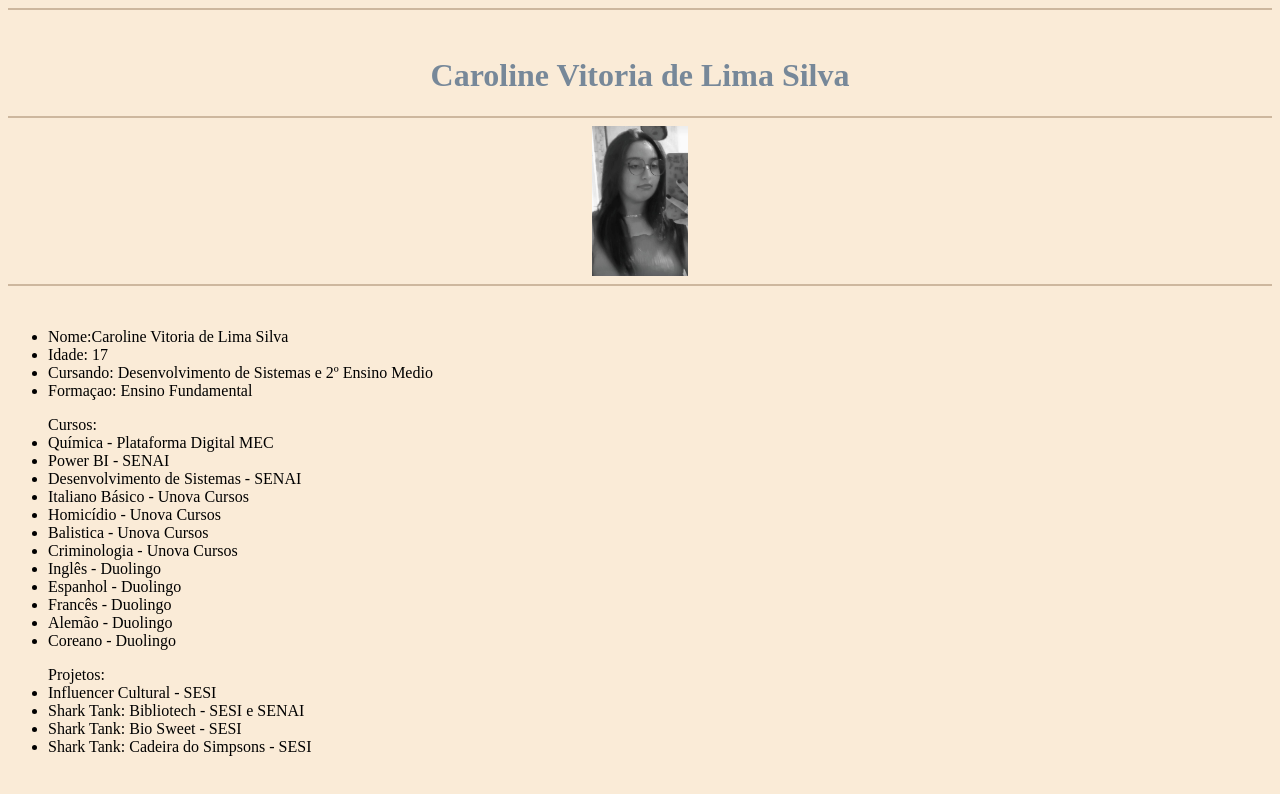
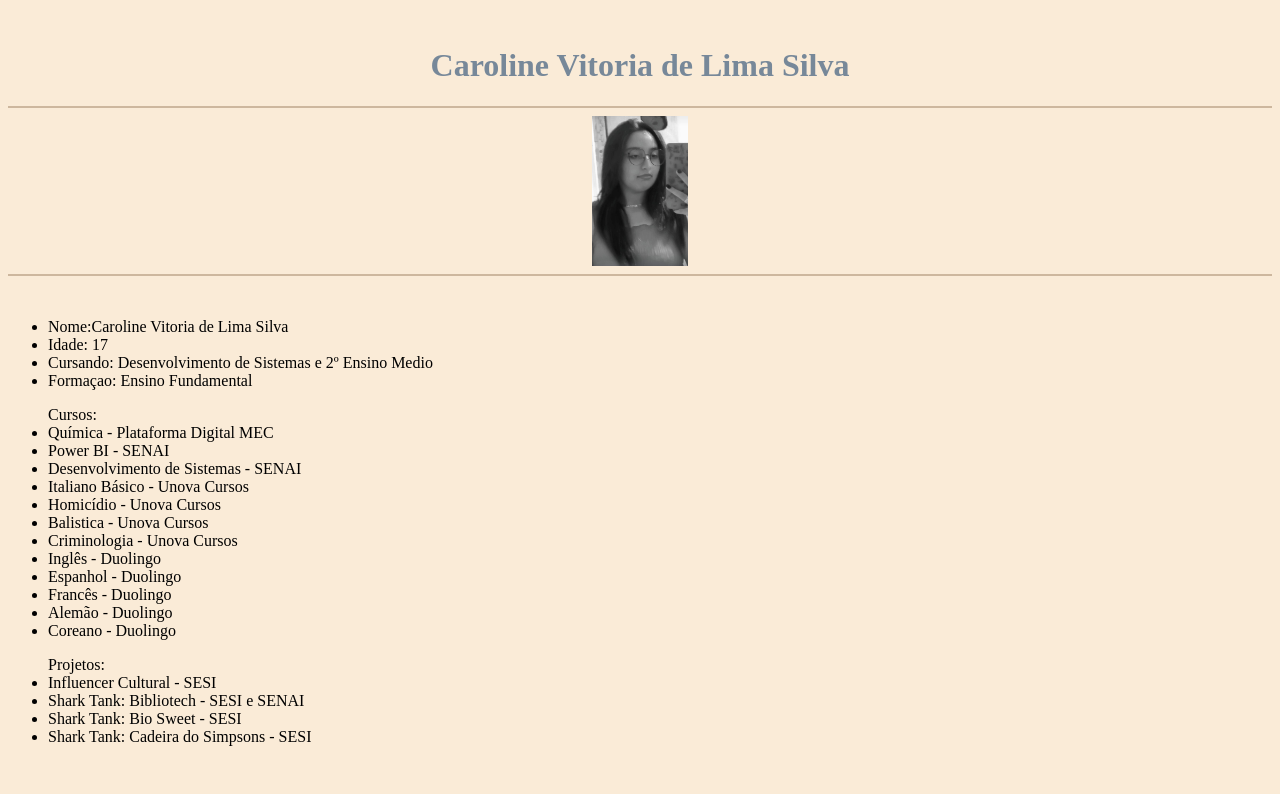
Before and after one commit to CarolSilva3667/Desenvolvimento_de_Sistemas, a plain HTML site: page 2º Semestre/LIMA/Aula 01/Curriculo.html in a window 1280 px wide. Drawn offline with Linux system fonts and the light colour scheme.

Commit message:
Update Curriculo.html

```diff
--- a/2º Semestre/LIMA/Aula 01/Curriculo.html
+++ b/2º Semestre/LIMA/Aula 01/Curriculo.html
@@ -6,7 +6,6 @@ Curriculo - Caroline Vitoria
 </head>
 <body bgcolor = "#FAEBD7">
 
-<hr color = "#CDB79E"> <!-- Linha na horizontal =  Bisque3 -->
 <br>
 <center>
 <h1>
```
